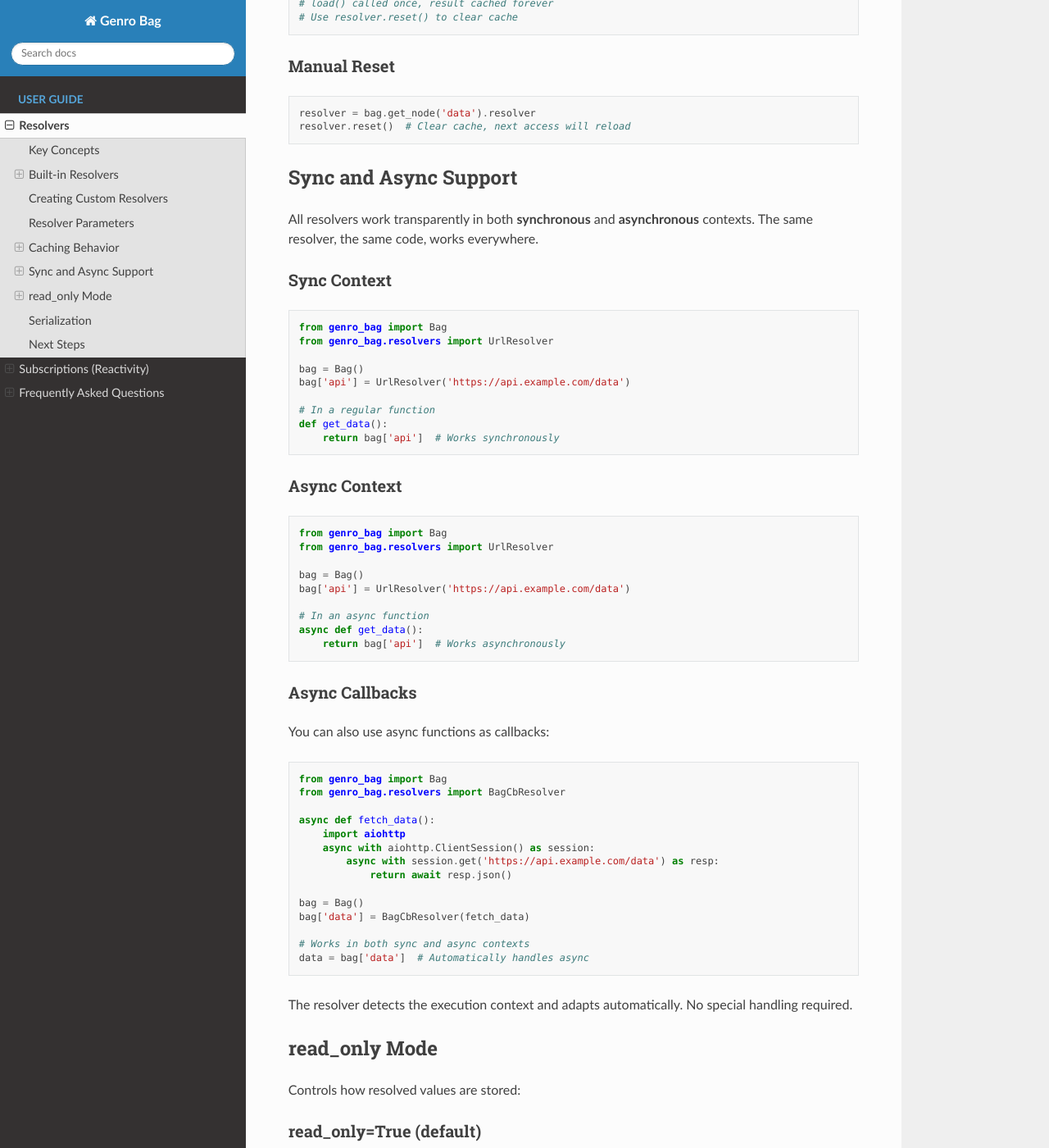
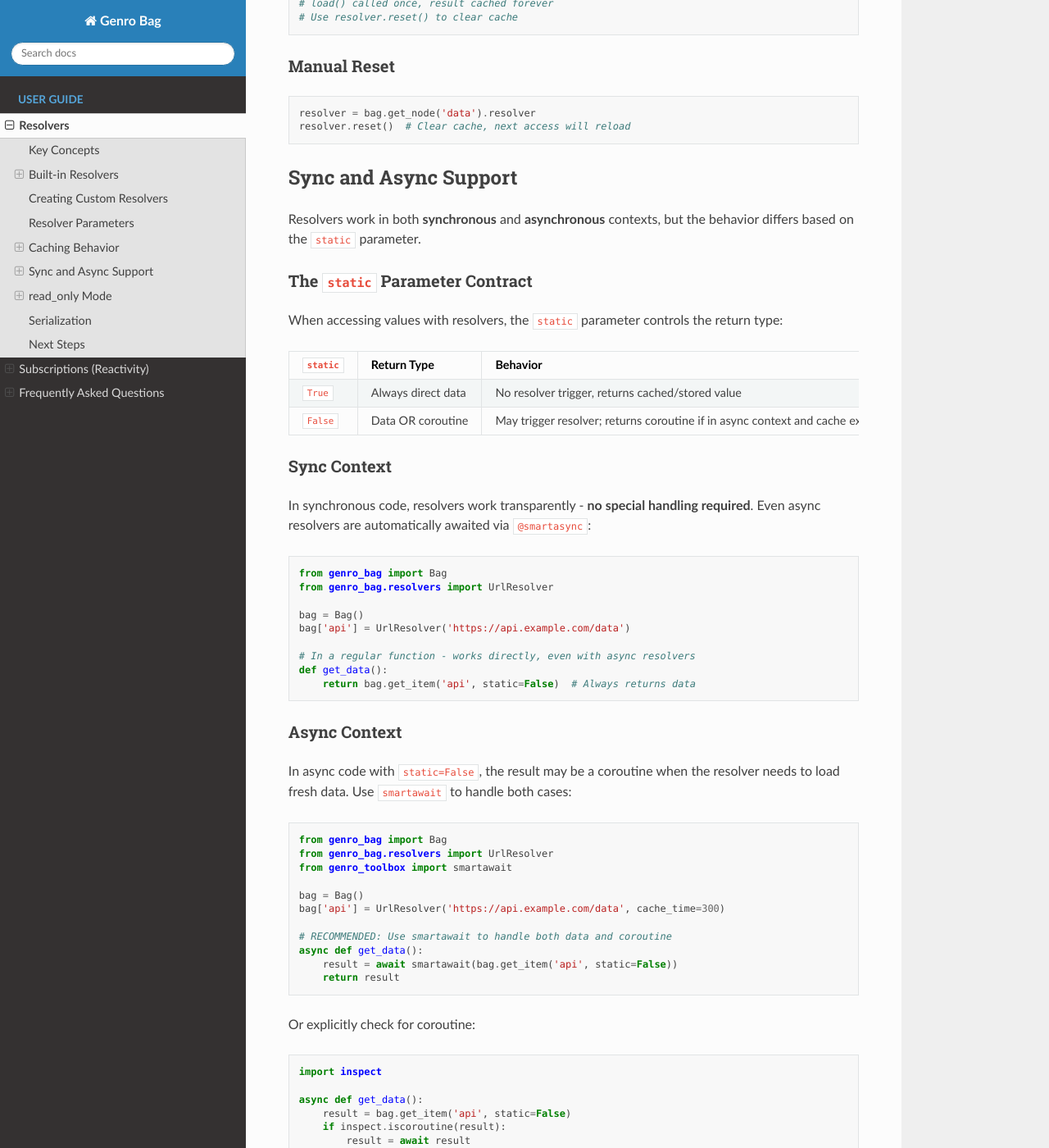
Before and after one commit to genropy/genro-bag, a Sphinx documentation site: the page built from docs/resolvers.md, in a window 1280 px wide and 1400 px high, scrolled down 4407 px. Shown: the whole window at 82% size. Built offline with Sphinx 7.4.7 and the Read the Docs theme 3.1.0, drawn with Linux system fonts in a browser that asks for light colours; pages that are not in the unit, such as notebooks, are missing from menus; some of the changed text lies outside the part shown.

Commit message:
WIP: async resolver traversal refactoring
- Refactor BagResolver.__call__ with 4-case match (is_async, in_async_context)
- Add _sync_sync_load, _sync_async_load, _async_sync_load, _async_async_load
- Document static parameter contract in docs/resolvers.md
- Add async note to README.md
- bag.py/bagnode.py have partial changes (await in non-async still to fix)

Next: unify _htraverse and _async_htraverse to return coroutine when needed

````diff
--- a/docs/resolvers.md
+++ b/docs/resolvers.md
@@ -230,9 +230,20 @@ resolver.reset()  # Clear cache, next access will reload
 
 ## Sync and Async Support
 
-All resolvers work transparently in both **synchronous** and **asynchronous** contexts. The same resolver, the same code, works everywhere.
+Resolvers work in both **synchronous** and **asynchronous** contexts, but the behavior differs based on the `static` parameter.
+
+### The `static` Parameter Contract
+
+When accessing values with resolvers, the `static` parameter controls the return type:
+
+| `static` | Return Type | Behavior |
+|----------|-------------|----------|
+| `True` | Always direct data | No resolver trigger, returns cached/stored value |
+| `False` | Data OR coroutine | May trigger resolver; returns coroutine if in async context and cache expired |
 
 ### Sync Context
+
+In synchronous code, resolvers work transparently - **no special handling required**. Even async resolvers are automatically awaited via `@smartasync`:
 
 ```python
 from genro_bag import Bag
@@ -241,23 +252,60 @@ from genro_bag.resolvers import UrlResolver
 bag = Bag()
 bag['api'] = UrlResolver('https://api.example.com/data')
 
-# In a regular function
+# In a regular function - works directly, even with async resolvers
 def get_data():
-    return bag['api']  # Works synchronously
+    return bag.get_item('api', static=False)  # Always returns data
 ```
 
 ### Async Context
 
+In async code with `static=False`, the result may be a coroutine when the resolver needs to load fresh data. Use `smartawait` to handle both cases:
+
 ```python
 from genro_bag import Bag
 from genro_bag.resolvers import UrlResolver
+from genro_toolbox import smartawait
 
 bag = Bag()
-bag['api'] = UrlResolver('https://api.example.com/data')
+bag['api'] = UrlResolver('https://api.example.com/data', cache_time=300)
 
-# In an async function
+# RECOMMENDED: Use smartawait to handle both data and coroutine
 async def get_data():
-    return bag['api']  # Works asynchronously
+    result = await smartawait(bag.get_item('api', static=False))
+    return result
+```
+
+Or explicitly check for coroutine:
+
+```python
+import inspect
+
+async def get_data():
+    result = bag.get_item('api', static=False)
+    if inspect.iscoroutine(result):
+        result = await result
+    return result
+```
+
+### When Does It Return a Coroutine?
+
+In async context with `static=False`:
+
+- **Returns data directly** if:
+  - Value is cached and not expired
+  - No resolver attached (static value)
+
+- **Returns coroutine** if:
+  - Resolver present AND cache expired (needs fresh load)
+
+### Safe Pattern for Async Code
+
+```python
+from genro_toolbox import smartawait
+
+async def safe_get(bag, path):
+    """Always-safe getter for async code."""
+    return await smartawait(bag.get_item(path, static=False))
 ```
 
 ### Async Callbacks
@@ -267,6 +315,7 @@ You can also use async functions as callbacks:
 ```python
 from genro_bag import Bag
 from genro_bag.resolvers import BagCbResolver
+from genro_toolbox import smartawait
 
 async def fetch_data():
     import aiohttp
@@ -277,11 +326,10 @@ async def fetch_data():
 bag = Bag()
 bag['data'] = BagCbResolver(fetch_data)
 
-# Works in both sync and async contexts
-data = bag['data']  # Automatically handles async
+# In async context, use smartawait
+async def get_data():
+    return await smartawait(bag.get_item('data', static=False))
 ```
-
-The resolver detects the execution context and adapts automatically. No special handling required.
 
 ## read_only Mode
 
````
Also changed, not shown: README.md (+2 -0 lines), 3 other files.
